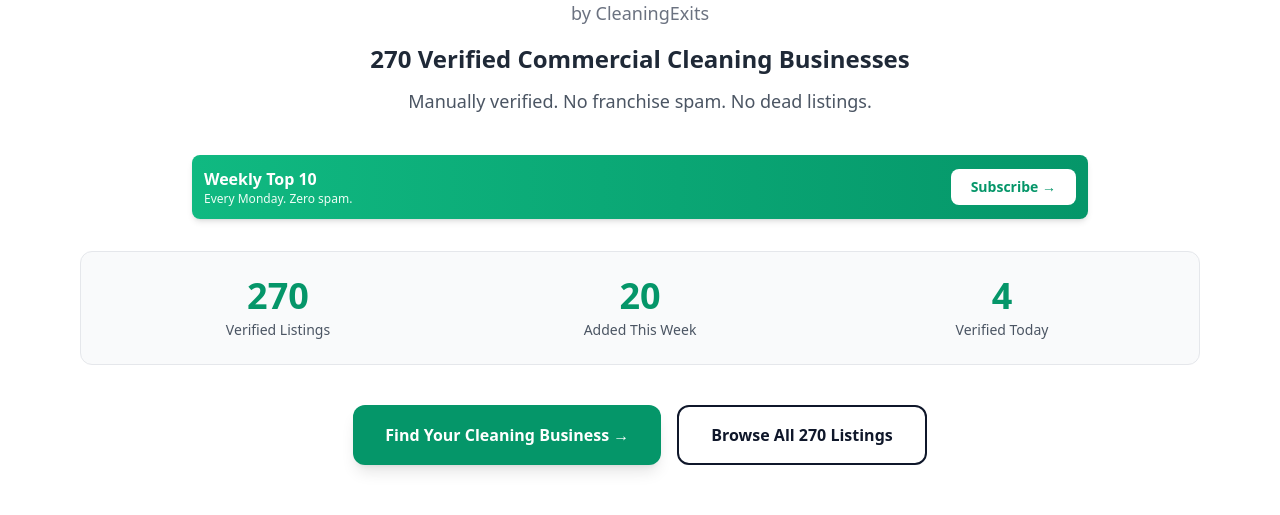
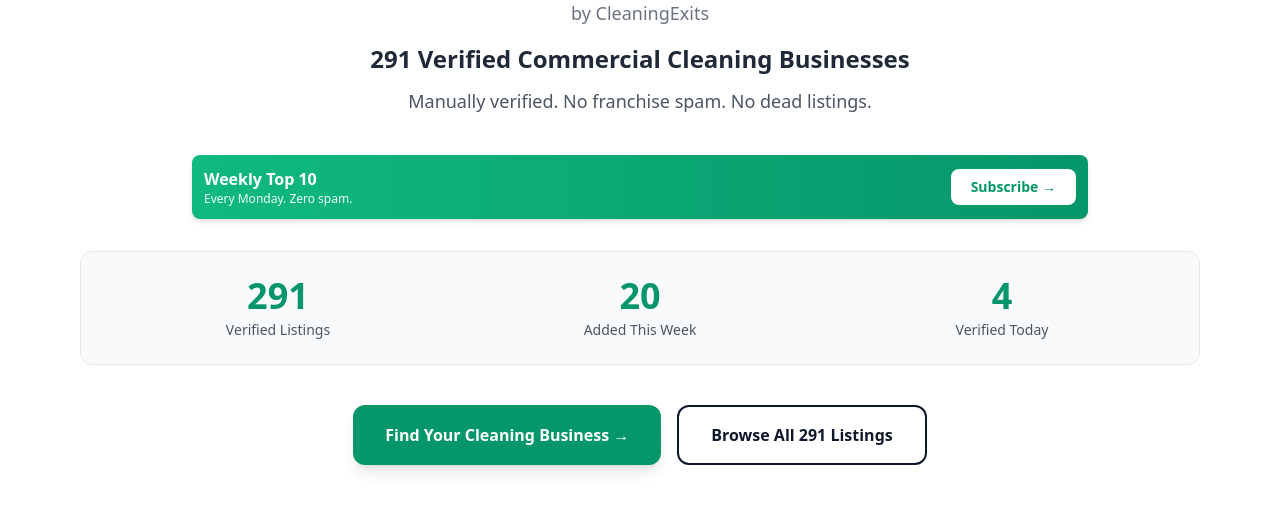
Before and after one commit to jeffsosville/cleaningexits, a Next.js app: page / in a window 1280 px wide. Shown: the part 182-697 px from the top of the page. Built offline with nearby package versions, Linux system fonts and the light colour scheme; no server answers; the database is empty.

Commit message:
Update verified listings count to 291

```diff
--- a/pages/index.tsx
+++ b/pages/index.tsx
@@ -69,8 +69,8 @@
   return (
     <>
       <Head>
-        <title>Cleaning Business For Sale | 270 Verified Commercial Cleaning Businesses</title>
-        <meta name="description" content="Find verified cleaning businesses for sale. 270 manually verified commercial cleaning companies from BizBuySell. No franchises, no spam. Updated daily." />
+        <title>Cleaning Business For Sale | 291 Verified Commercial Cleaning Businesses</title>
+        <meta name="description" content="Find verified cleaning businesses for sale. 291 manually verified commercial cleaning companies from BizBuySell. No franchises, no spam. Updated daily." />
       </Head>
 
       <Header />
@@ -83,7 +83,7 @@
           </h1>
           <p className="text-lg text-gray-500 mt-2 font-medium">by CleaningExits</p>
           <p className="mt-4 text-xl md:text-2xl text-gray-800 font-semibold max-w-3xl mx-auto">
-            270 Verified Commercial Cleaning Businesses
+            291 Verified Commercial Cleaning Businesses
           </p>
           <p className="mt-3 text-gray-600 max-w-2xl mx-auto text-lg">
             Manually verified. No franchise spam. No dead listings.
@@ -114,7 +114,7 @@
           <div className="bg-gray-50 rounded-xl p-6 border border-gray-200">
             <div className="grid grid-cols-3 gap-4 text-center">
               <div>
-                <div className="text-3xl md:text-4xl font-bold text-emerald-600">270</div>
+                <div className="text-3xl md:text-4xl font-bold text-emerald-600">291</div>
                 <div className="text-sm text-gray-600 mt-1">Verified Listings</div>
               </div>
               <div>
@@ -141,7 +141,7 @@
             href="/cleaning-index"
             className="inline-flex items-center justify-center gap-2 rounded-xl bg-white border-2 border-slate-900 px-8 py-4 text-slate-900 font-semibold hover:bg-gray-50 transition"
           >
-            Browse All 270 Listings
+            Browse All 291 Listings
           </Link>
         </div>
 
```
